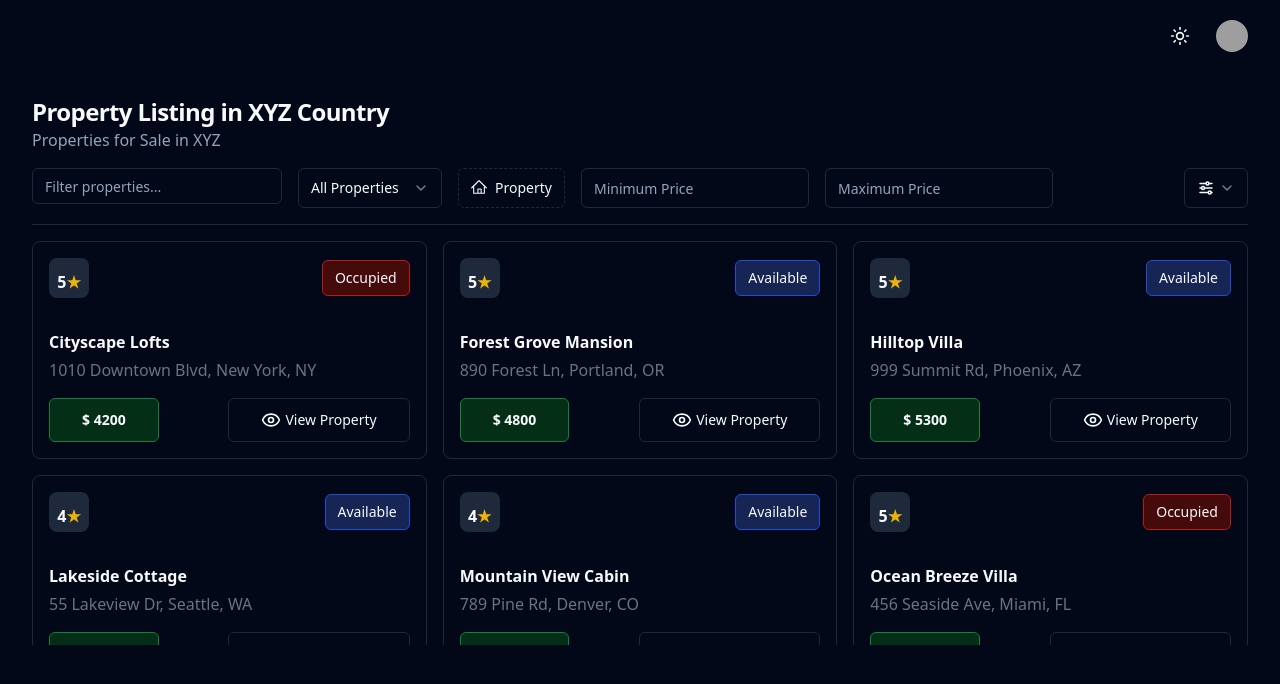
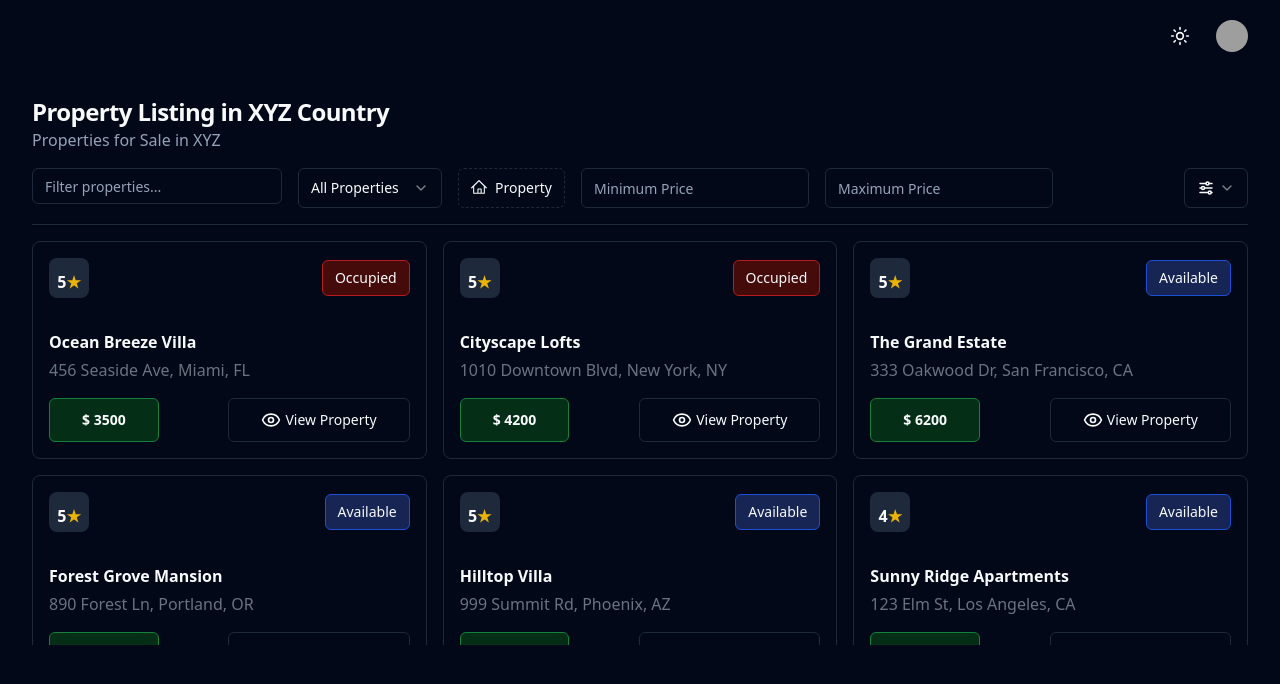
Before and after one commit to KaitoPan09/real-estate-dashboard, a React (Vite) app in the folder real-estate-dashboard/: page / in a window 1280 px wide. Shown: the top 684 px of the page. Built offline with nearby package versions, Linux system fonts and the light colour scheme; grey boxes are pictures that could not be loaded.

Commit message:
ui fixes
1. card size on filter for property lists given a max height

2. sorting switched from name sorting to sorting by rating

3. set default sort from high to low

```diff
--- a/real-estate-dashboard/src/dashboard/components/property-lists.jsx
+++ b/real-estate-dashboard/src/dashboard/components/property-lists.jsx
@@ -9,7 +9,7 @@ const PropertyList = ({ properties }) => {
       {properties.map((property) => (
         <li
           key={property.name}
-          className="rounded-lg border p-4 hover:shadow-md"
+          className="rounded-lg border p-4 hover:shadow-md max-h-[217.6px]"
         >
           <div className="mb-8 flex items-center justify-between">
             <div
--- a/real-estate-dashboard/src/dashboard/components/toolbar/location-filter.jsx
+++ b/real-estate-dashboard/src/dashboard/components/toolbar/location-filter.jsx
@@ -19,7 +19,7 @@ import { cn } from "@/lib/utils";
 
 const getLocationValue = (location) => {
   const parts = location.split(",").map((part) => part.trim());
-  return parts.slice(-2).join(", ");
+  return parts.slice(1).join(", ");
 };
 
 // Passes Location filter props to Toolbar component
--- a/real-estate-dashboard/src/dashboard/components/toolbar/sorting.jsx
+++ b/real-estate-dashboard/src/dashboard/components/toolbar/sorting.jsx
@@ -1,7 +1,7 @@
 import {
   IconAdjustmentsHorizontal,
-  IconSortAscendingLetters,
-  IconSortDescendingLetters,
+  IconSortAscending,
+  IconSortDescending,
 } from "@tabler/icons-react";
 import {
   Select,
@@ -23,14 +23,14 @@ const SortingProperty = ({ sort, setSort }) => {
       <SelectContent align="end">
         <SelectItem value="ascending">
           <div className="flex items-center gap-4">
-            <IconSortAscendingLetters size={16} />
-            <span>Ascending</span>
+            <IconSortAscending size={16} />
+            <span>Stars: Low to High</span>
           </div>
         </SelectItem>
         <SelectItem value="descending">
           <div className="flex items-center gap-4">
-            <IconSortDescendingLetters size={16} />
-            <span>Descending</span>
+            <IconSortDescending size={16} />
+            <span>Stars: High to Low</span>
           </div>
         </SelectItem>
       </SelectContent>
--- a/real-estate-dashboard/src/dashboard/components/toolbar/toolbar.jsx
+++ b/real-estate-dashboard/src/dashboard/components/toolbar/toolbar.jsx
@@ -53,7 +53,6 @@ const Toolbar = ({
           setMaxPrice={setMaxPrice}
         />
       </div>
-
       {/* Sorting */}
       <SortingProperty sort={sort} setSort={setSort} />
     </div>
--- a/real-estate-dashboard/src/dashboard/index.jsx
+++ b/real-estate-dashboard/src/dashboard/index.jsx
@@ -15,7 +15,7 @@ const getLocationValue = (location) => {
 };
 
 export default function Dashboard() {
-  const [sort, setSort] = useState("ascending");
+  const [sort, setSort] = useState("descending");
   const [propertyType, setPropertyType] = useState("all");
   const [searchName, setSearchName] = useState("");
   const [selectedLocations, setSelectedLocations] = useState([]);
@@ -26,8 +26,8 @@ export default function Dashboard() {
     // Sort the properties based on propert name
     .sort((a, b) =>
       sort === "ascending"
-        ? a.name.localeCompare(b.name)
-        : b.name.localeCompare(a.name)
+        ? a.stars - b.stars
+        : b.stars - a.stars
     )
     // Filter by occupancy status
     .filter((properties) =>
@@ -57,7 +57,7 @@ export default function Dashboard() {
 
   return (
     <Layout>
-      {/* ===== Top Heading ===== */}
+      {/* Top Heading */}
       <Layout.Header sticky>
         <div className="ml-auto flex items-center space-x-4">
           <div className="flex items-center space-x-4">
@@ -67,7 +67,7 @@ export default function Dashboard() {
         </div>
       </Layout.Header>
 
-      {/* ===== Content ===== */}
+      {/* Content */}
       <Layout.Body className="flex flex-col">
         <div>
           <h1 className="text-2xl font-bold tracking-tight">
```
